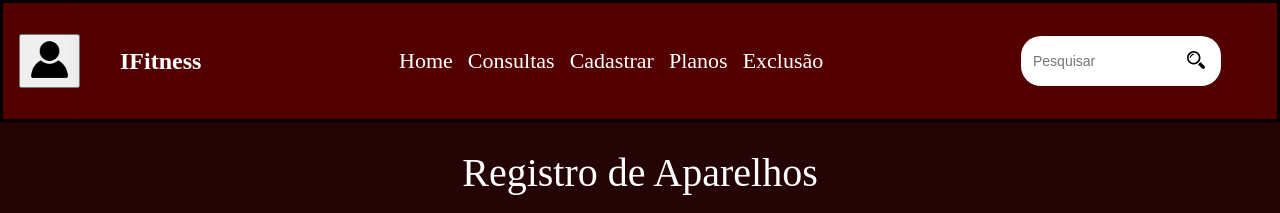
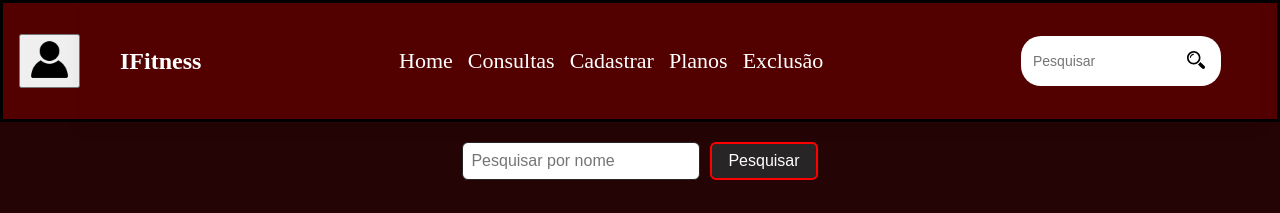
Before and after one commit to beamedina/fabrica-telas-JS, a Next.js app in the folder jsfabrica/: page /mari-r-aparelho in a window 1280 px wide. Shown: the top 213 px of the page. Built offline with nearby package versions, Linux system fonts and the light colour scheme; no server answers.

Commit message:
Atualização pesquisar

```diff
--- a/jsfabrica/src/app/Leticia-R-clientes/cliente.module.css
+++ b/jsfabrica/src/app/Leticia-R-clientes/cliente.module.css
@@ -34,6 +34,38 @@
     flex-wrap: wrap;
   }
 
+
+  .pesquisaContainer {
+  display: flex;
+  gap: 10px;
+  margin: 20px 0;
+  justify-content: center;
+}
+
+.campoPesquisa {
+  padding: 8px;
+  border: 1px solid #272525;
+  border-radius: 6px;
+  width: 220px;
+  font-size: 16px;
+}
+
+.botaoPesquisa {
+  padding: 8px 16px;
+  background-color: #272525;
+  color: white;
+  border: 2px solid red;
+  border-radius: 6px ;
+  cursor: pointer;
+  font-size: 16px;
+}
+
+.botaoPesquisa:hover {
+  background-color: #E5E5E5;
+}
+
+
+
   @media (max-width: 768px) {
     .title {
         font-size: 30px;
--- a/jsfabrica/src/app/Leticia-c-funcionario/page.js
+++ b/jsfabrica/src/app/Leticia-c-funcionario/page.js
@@ -13,6 +13,7 @@ const CadFuncionario = ({ isOpen, setOpenModal }) => {
   const [senha, setSenha] = useState("");
   const [rg, setRg] = useState("");
   const [cnh, setCnh] = useState("");
+  const [busca, setBusca] = useState("");
 
   if (!isOpen) return null;
 
--- a/jsfabrica/src/app/luiz-r-funcionarios/r-funcionarios.module.css
+++ b/jsfabrica/src/app/luiz-r-funcionarios/r-funcionarios.module.css
@@ -32,7 +32,41 @@
     width: 90%;
     margin: 20px auto;
     flex-wrap: wrap;
+
+
+
   }
+
+
+  .pesquisaContainer {
+  display: flex;
+  gap: 10px;
+  margin: 20px 0;
+  justify-content: center;
+}
+
+.campoPesquisa {
+  padding: 8px;
+  border: 1px solid #272525;
+  border-radius: 6px;
+  width: 220px;
+  font-size: 16px;
+}
+
+.botaoPesquisa {
+  padding: 8px 16px;
+  background-color: #272525;
+  color: white;
+  border: 2px solid red;
+  border-radius: 6px ;
+  cursor: pointer;
+  font-size: 16px;
+}
+
+.botaoPesquisa:hover {
+  background-color: #E5E5E5;
+}
+
 
   /* llako */
 
--- a/jsfabrica/src/app/mari-r-aparelho/aparelho.module.css
+++ b/jsfabrica/src/app/mari-r-aparelho/aparelho.module.css
@@ -38,6 +38,38 @@
   overflow-x: scroll;
 }
 
+
+
+  .pesquisaContainer {
+  display: flex;
+  gap: 10px;
+  margin: 20px 0;
+  justify-content: center;
+}
+
+.campoPesquisa {
+  padding: 8px;
+  border: 1px solid #272525;
+  border-radius: 6px;
+  width: 220px;
+  font-size: 16px;
+}
+
+.botaoPesquisa {
+  padding: 8px 16px;
+  background-color: #272525;
+  color: white;
+  border: 2px solid red;
+  border-radius: 6px ;
+  cursor: pointer;
+  font-size: 16px;
+}
+
+.botaoPesquisa:hover {
+  background-color: #E5E5E5;
+}
+
+
 @media (max-width: 768px) {
   .title {
       font-size: 30px;
--- a/jsfabrica/src/app/mari-r-aparelho/page.js
+++ b/jsfabrica/src/app/mari-r-aparelho/page.js
@@ -8,7 +8,8 @@ import ExcluirFunci from "../mari_excluir/page";
 const RegistroAparelhos = () => {
   const [openModalExcluir, setOpenModalExcluir] = useState(false); // excluir funcionario
   const [openModalAparelhos, setOpenModalAparelhos] = useState(false);
-  const [aparelho, setAparelho] = useState([]); // cadastro aparelhos
+  const [aparelho, setAparelho] = useState([]);
+  const [nomePesquisa, setNomePesquisa] = useState(""); // cadastro aparelhos
  const getAparelhos = async () => {
       try {
 
@@ -36,6 +37,28 @@ const RegistroAparelhos = () => {
       }
     };
 
+
+const handlePesquisar = async () => {
+    if (!nomePesquisa.trim()) {
+      getAparelhos();
+      return;
+    }
+
+    try {
+      const response = await fetch(`https://ifitnessapi.dev.vilhena.ifro.edu.br/aparelhos/${nomePesquisa}`);
+      if (!response.ok) {
+        throw new Error("Funcionário não encontrado");
+      }
+      const data = await response.json();
+      setAparelho(data);
+    } catch (error) {
+      console.error("Erro ao pesquisar funcionário:", error.message);
+      setAparelho([]);
+    }
+  };
+
+
+
     useEffect(() => {
       getAparelhos();
     }, []);
@@ -44,6 +67,20 @@ const RegistroAparelhos = () => {
     <div>
       <Header />
       <main>
+<div className={styles.pesquisaContainer}>
+          <input
+            type="text"
+            placeholder="Pesquisar por nome"
+            value={nomePesquisa}
+            onChange={(e) => setNomePesquisa(e.target.value)}
+            className={styles.campoPesquisa}
+          />
+          <button onClick={handlePesquisar} className={styles.botaoPesquisa}>
+            Pesquisar
+          </button>
+        </div>
+
+
         <h1 className={styles.title}>Registro de Aparelhos</h1>
         <div className={styles.container}>
           <table className={styles.table}>
```
Also changed, not shown: jsfabrica/src/app/Leticia-R-clientes/page.js (+37 -1 lines), jsfabrica/src/app/luiz-r-funcionarios/page.js (+36 -12 lines).
